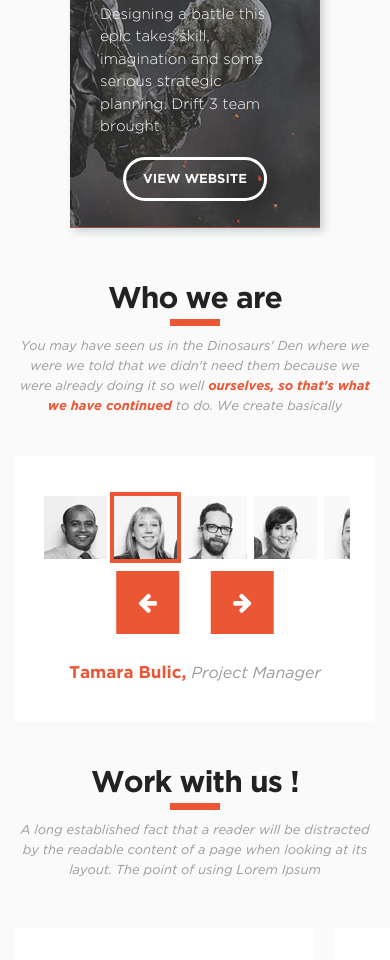
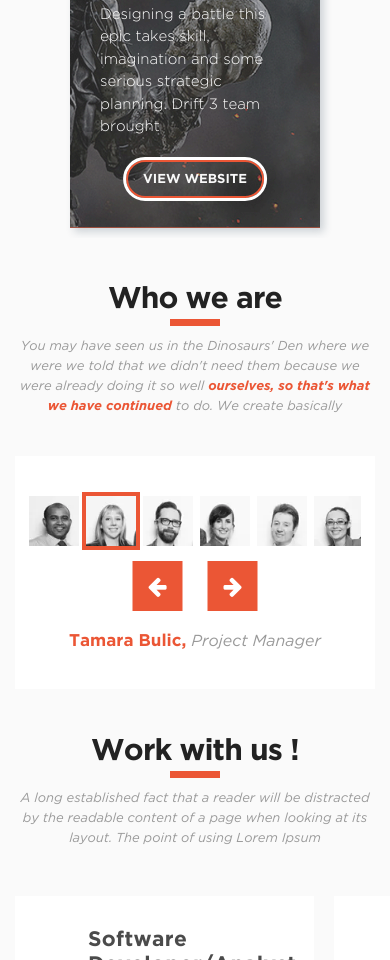
Before and after one commit to pavelneda/Gamestudio, a plain HTML site: page index.html in a window 390 px wide. Shown: the part 1875-2835 px from the top of the page. Drawn offline with Linux system fonts and the light colour scheme; files whose address does not match are found by name; a web font is replaced by a local one.

Commit message:
fix safari

```diff
--- a/css/main.css
+++ b/css/main.css
@@ -1193,7 +1193,6 @@ a:focus {
 .boxes__item.battelfied .btn-default {
   background: none;
   outline: white 3px solid;
-  border-color: transparent;
 }
 
 .boxes__item.battelfied .btn-default:hover {
@@ -2052,15 +2051,16 @@ a:focus {
 
   .whoWeAre__slider {
     margin-top: 40px;
-    padding-bottom: 99px;
+    padding-bottom: 80px;
   }
 
   .whoWeAre__wrapper {
     margin: 0;
+    margin-right: 4px;
   }
 
   .whoWeAre__button {
-    top: 115px;
+    top: 105px;
   }
 
   .whoWeAre__button.prev {
@@ -2139,6 +2139,21 @@ a:focus {
     left: 50%;
   }
 
+  .whoWeAre__slider {
+    padding-left: 10px;
+    padding-right: 10px;
+  }
+
+  .whoWeAre__slide {
+    max-width: 50px;
+    min-width: 50px;
+  }
+
+  .whoWeAre__button {
+    max-width: 50px;
+    max-height: 50px;
+  }
+
   .whoWeAre__person-name {
     font-size: 17px;
   }
--- a/js/main.js
+++ b/js/main.js
@@ -182,6 +182,12 @@ next.addEventListener('click', function () {
     }
 })
 
+next.addEventListener('dblclick', function (e) {
+    e.preventDefault();
+})
+
+
+
 prev.addEventListener('click', function () {
     const activeEl = slider.querySelector('.active');
     if (activeEl.previousSibling) {
@@ -194,6 +200,10 @@ prev.addEventListener('click', function () {
             activeEl.offsetParent.scrollLeft -= activeEl.clientWidth + margin;
         }
     }
+})
+
+prev.addEventListener('dblclick', function (e) {
+    e.preventDefault();
 })
 
 slides.forEach(slide => slide.addEventListener('click', function () {
```
Also changed, not shown: css/main.min.css, js/main.min.js.
